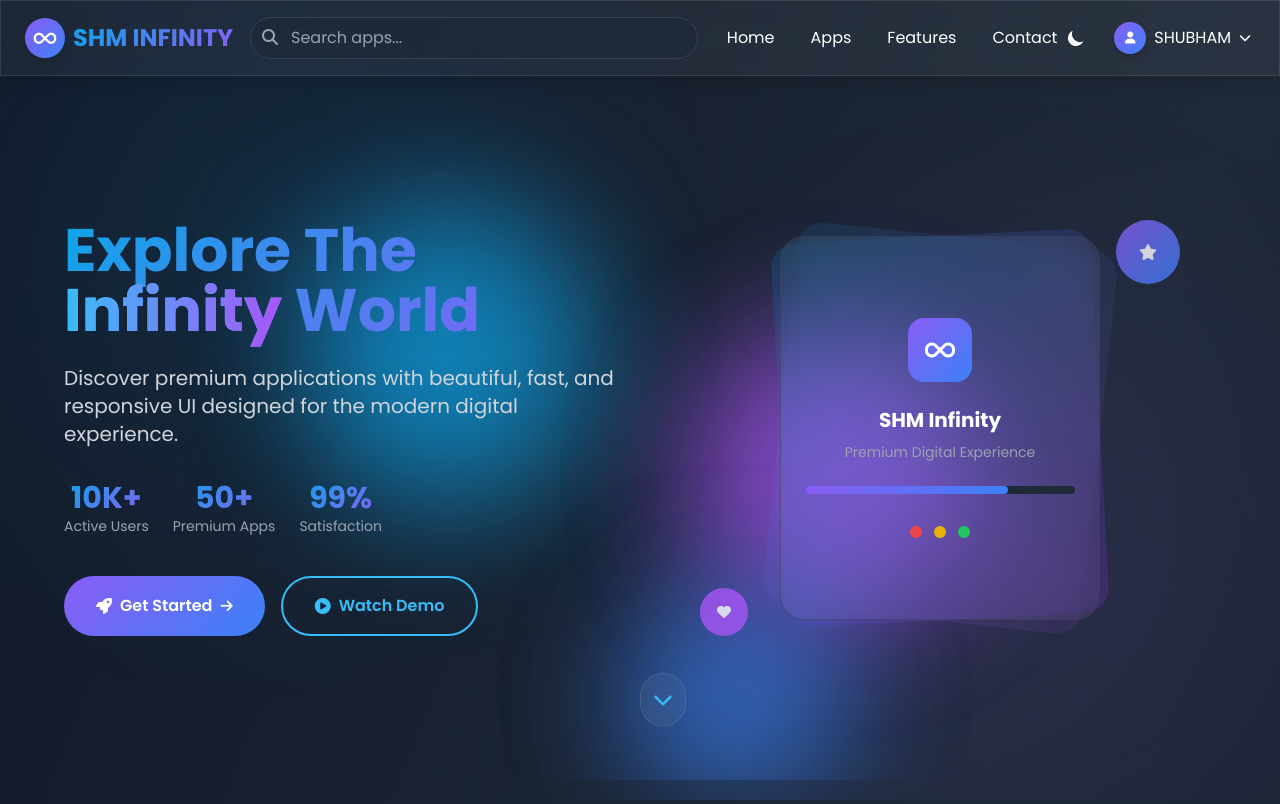
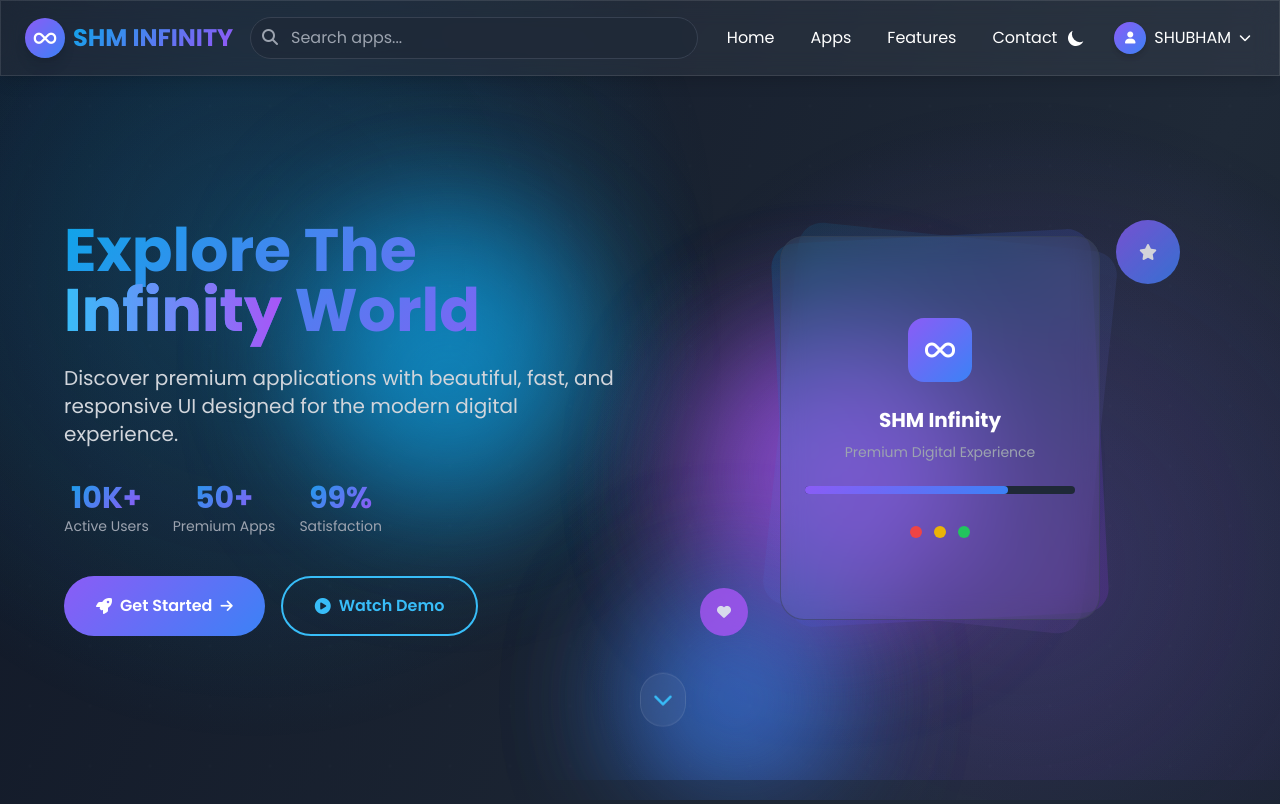
Before and after one commit to shm0210/Testing, a plain HTML site: page index.html in a window 1280 px wide. Shown: the top 804 px of the page. Drawn offline with nearby package versions, Linux system fonts and the light colour scheme; animation ran at ten frames a second.

Commit message:
Update styles.css

```diff
--- a/styles.css
+++ b/styles.css
@@ -249,6 +249,44 @@ button:focus, a:focus, input:focus, select:focus, textarea:focus {
   font-size: 0.875rem;
 }
 
+/* Add to your existing styles.css */
+.hero-section {
+  position: relative;
+  isolation: isolate;
+}
+
+.hero-section::before {
+  content: '';
+  position: absolute;
+  inset: 0;
+  background: radial-gradient(circle at 20% 30%, rgba(14, 165, 233, 0.15) 0%, transparent 40%),
+              radial-gradient(circle at 80% 70%, rgba(139, 92, 246, 0.15) 0%, transparent 40%);
+  z-index: -1;
+}
+
+.animation-delay-2000 {
+  animation-delay: 2s;
+}
+
+.animation-delay-4000 {
+  animation-delay: 4s;
+}
+
+/* Enhanced gradient text effect */
+.gradient-text {
+  background: linear-gradient(135deg, #0ea5e9 0%, #8b5cf6 50%, #ec4899 100%);
+  -webkit-background-clip: text;
+  -webkit-text-fill-color: transparent;
+  background-clip: text;
+  background-size: 200% auto;
+  animation: gradient-text 3s ease-in-out infinite;
+}
+
+@keyframes gradient-text {
+  0%, 100% { background-position: 0% 50%; }
+  50% { background-position: 100% 50%; }
+}
+
 /* Reduced motion preferences */
 @media (prefers-reduced-motion: reduce) {
   * {
```
